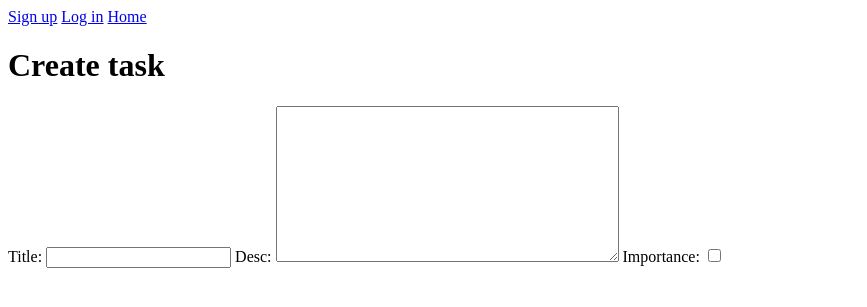
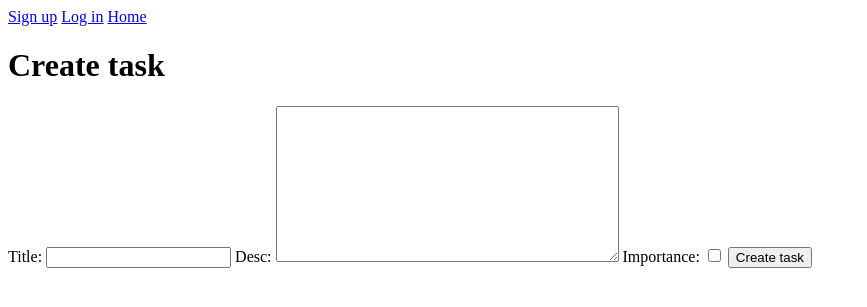
Before and after one commit to piotrPeplinski/SDA75taskManager, a Django app: page /create/ in a window 1280 px wide. Shown: the top 307 px of the page, without its empty margins (0-867 px from the left). Run offline with Django 4.2, Linux system fonts and the light colour scheme.

Commit message:
create task

```diff
--- a/taskManager/tasks/templates/create.html
+++ b/taskManager/tasks/templates/create.html
@@ -2,7 +2,17 @@
 
 
 {% block content %}
-    <h1>Create task</h1>
 
+<h1>Create task</h1>
+
+{% if error %}
+<h3>{{error}}</h3>
+{% endif %}
+
+<form action="{% url 'create' %}" method="post">
     {{form}}
+    {% csrf_token %}
+    <button type="submit">Create task</button>
+</form>
+
 {% endblock content %}
--- a/taskManager/tasks/views.py
+++ b/taskManager/tasks/views.py
@@ -1,4 +1,4 @@
-from django.shortcuts import render
+from django.shortcuts import render, redirect
 from .models import Task
 from .forms import TaskForm
 # Create your views here.
@@ -17,4 +17,15 @@ def tasks(request):
 
 
 def create(request):
-    return render(request, 'create.html', {'form': TaskForm()})
+    if request.method == 'GET':
+        return render(request, 'create.html', {'form': TaskForm()})
+    else:
+        form = TaskForm(request.POST)
+        if form.is_valid():
+            task = form.save(commit=False)
+            task.user = request.user
+            task.save()
+            return redirect('tasks')
+        else:
+            error = 'Something went wrong.'
+            return render(request, 'create.html', {'form': TaskForm(), 'error':error})
```
